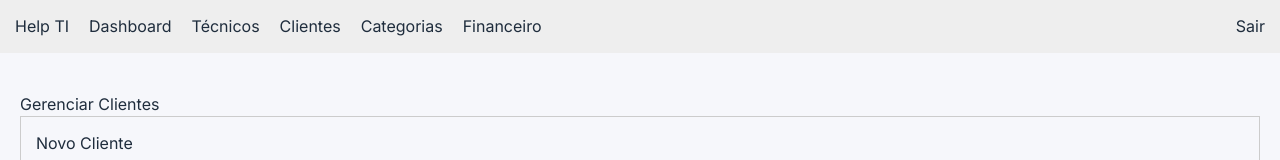
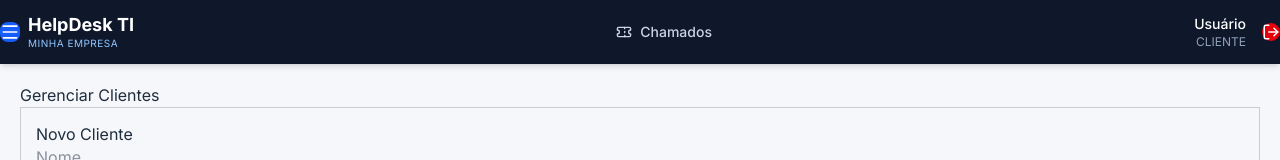
Before and after one commit to ykar0silva/helpdesk-api-frontend, a React (Vite) app: page /admin/clientes in a window 1280 px wide. Shown: the top 160 px of the page. Built offline with nearby package versions, Linux system fonts and the light colour scheme; no server answers; sample sign-in values are in the browser's storage.

Commit message:
Fix: Alteração no metodo HandleSubmit para correção de erro de requisição prematura e erro de identificação do tipo de usuário.

```diff
--- a/src/App.tsx
+++ b/src/App.tsx
@@ -11,7 +11,6 @@ import { DetalhesChamado } from "./pages/DetalhesChamado";
 import { AdminCategorias } from "./pages/AdminCategorias";
 import { AdminChamados } from "./pages/AdminChamados";
 import { AdminTecnicoDetalhes } from "./pages/AdminTecnicoDetalhes";
-import { AdminFinanceiroGeral } from "./pages/AdminFinanceiroGeral";
 import { RecuperarSenha } from "./pages/RecuperarSenha";
 import { RedefinirSenha } from "./pages/RedefinirSenha";
 import { Cadastro } from "./pages/Cadastro";
@@ -39,7 +38,6 @@ function App() {
         <Route path="/tecnico/dashboard" element={<TecnicoDashboard />} />
         <Route path="/chamados/:id" element={<DetalhesChamado />} />
         <Route path="/admin/categorias" element={<AdminCategorias />} />
-        <Route path="/admin/pagamentos" element={<AdminFinanceiroGeral />} />
         <Route path="/admin/tecnicos/:tecnicoId" element={<AdminTecnicoDetalhes />} />
         <Route path="/cadastro" element={<Cadastro />} />
       </Route>
--- a/src/components/Navbar/index.tsx
+++ b/src/components/Navbar/index.tsx
@@ -1,36 +1,136 @@
-// src/components/Navbar/index.tsx
-import { Link, useNavigate } from 'react-router-dom';
+import { Link, useNavigate } from "react-router-dom";
+import {
+  LogOut,
+  Menu,
+  LayoutDashboard,
+  Users,
+  Building2,
+  Ticket,
+  UserCog
+} from "lucide-react";
 
 export function Navbar() {
-    const navigate = useNavigate();
+  const navigate = useNavigate();
 
-    const handleLogout = () => {
-        // Limpa o token e volta para o login
-        localStorage.removeItem('helpti_token');
-        navigate('/');
-    };
+  // 1. FUNÇÃO PARA LER OS DADOS DO USUÁRIO (Direto do LocalStorage)
+  const getUserData = () => {
+    const userStr = localStorage.getItem("user"); // Ou "usuario", verifique como você salvou no Login
+    if (!userStr) return null;
+    try {
+      return JSON.parse(userStr);
+    } catch (error) {
+      return null;
+    }
+  };
 
-    return (
-        <nav style={{
-            display: 'flex',
-            gap: '20px',
-            padding: '15px',
-            background: '#eee',
-            marginBottom: '20px',
-            alignItems: 'center'
-        }}>
-            <h3 style={{ margin: 0 }}>Help TI</h3>
+  const user = getUserData();
 
-            {/* Links de Navegação */}
-            <Link to="/admin/dashboard">Dashboard</Link>
-            <Link to="/admin/tecnicos">Técnicos</Link>
-            <Link to="/admin/clientes">Clientes</Link>
-            <Link to="/admin/categorias">Categorias</Link>
-            <Link to="/admin/pagamentos">Financeiro</Link>
-            {/* Botão de Sair (jogado para a direita) */}
-            <button onClick={handleLogout} style={{ marginLeft: 'auto' }}>
-                Sair
+  // 2. FUNÇÃO DE LOGOUT MANUAL
+  const handleSignOut = () => {
+    localStorage.removeItem("user");  // Remove dados do usuário
+    localStorage.removeItem("token"); // Remove o token
+    navigate("/"); // Redireciona para o login
+  };
+
+  // 3. DEFINIÇÃO DO PERFIL E NOME DA EMPRESA
+  const perfil = user?.perfil || "CLIENTE";
+
+  // Lógica de exibição do nome da empresa
+  const nomeEmpresaDisplay = user?.empresaNome || (perfil === "ADMIN" ? "HelpTI Matriz" : "Minha Empresa");
+
+  // 4. CONFIGURAÇÃO DOS MENUS
+  const navItems = [
+    {
+      label: "Dashboard",
+      path: "/dashboard",
+      icon: LayoutDashboard,
+      roles: ["ADMIN", "GESTOR", "TECNICO"]
+    },
+    {
+      label: "Chamados",
+      path: "/chamados",
+      icon: Ticket,
+      roles: ["ADMIN", "GESTOR", "TECNICO", "CLIENTE"]
+    },
+    {
+      label: "Técnicos",
+      path: "/tecnicos",
+      icon: UserCog,
+      roles: ["ADMIN", "GESTOR"]
+    },
+    {
+      label: "Clientes",
+      path: "/clientes",
+      icon: Users,
+      roles: ["ADMIN", "GESTOR"]
+    },
+    {
+      label: "Empresas",
+      path: "/empresas",
+      icon: Building2,
+      roles: ["ADMIN"]
+    }
+  ];
+
+  return (
+    <nav className="bg-slate-900 text-white shadow-md">
+      <div className="max-w-7xl mx-auto px-4 sm:px-6 lg:px-8">
+        <div className="flex items-center justify-between h-16">
+
+          {/* LADO ESQUERDO: Logo e Nome da Empresa */}
+          <div className="flex items-center gap-4">
+            <Link to="/home" className="flex items-center gap-2">
+              <div className="bg-blue-600 p-2 rounded-lg">
+                <Menu size={20} className="text-white" />
+              </div>
+              <div className="flex flex-col">
+                <span className="font-bold text-lg leading-tight">HelpDesk TI</span>
+                <span className="text-[10px] text-blue-300 uppercase tracking-wider">
+                  {nomeEmpresaDisplay}
+                </span>
+              </div>
+            </Link>
+          </div>
+
+          {/* CENTRO: Links de Navegação */}
+          <div className="hidden md:block">
+            <div className="ml-10 flex items-baseline space-x-4">
+              {navItems.map((item) => {
+                // Filtra o menu baseado no perfil salvo no localStorage
+                if (item.roles.includes(perfil)) {
+                  return (
+                    <Link
+                      key={item.path}
+                      to={item.path}
+                      className="text-slate-300 hover:bg-slate-800 hover:text-white px-3 py-2 rounded-md text-sm font-medium flex items-center gap-2 transition-colors"
+                    >
+                      <item.icon size={16} />
+                      {item.label}
+                    </Link>
+                  );
+                }
+                return null;
+              })}
+            </div>
+          </div>
+
+          {/* LADO DIREITO: Perfil e Logout */}
+          <div className="flex items-center gap-4">
+            <div className="hidden md:flex flex-col items-end mr-2">
+              <span className="text-sm font-medium">{user?.nome || "Usuário"}</span>
+              <span className="text-xs text-slate-400">{perfil}</span>
+            </div>
+
+            <button
+              onClick={handleSignOut}
+              className="bg-red-600 hover:bg-red-700 text-white p-2 rounded-full transition-colors"
+              title="Sair do sistema"
+            >
+              <LogOut size={18} />
             </button>
-        </nav>
-    );
+          </div>
+        </div>
+      </div>
+    </nav>
+  );
 }
--- a/src/pages/Login/Login.tsx
+++ b/src/pages/Login/Login.tsx
@@ -34,20 +34,35 @@ const Login = () => {
         senha: password
       });
 
-      const token = response.data.token;
+      console.log("🔍 Resposta do Login:", response.data); // Debug para ver o que chegou
+
+      const { token, nome, perfil, empresaNome, id } = response.data;
+
       localStorage.setItem('helpti_token', token);
       api.defaults.headers.common['Authorization'] = `Bearer ${token}`;
 
+      const userData = {
+        token,
+        nome,
+        email,
+        perfil,
+        empresaNome,
+        id
+      };
+
+      localStorage.setItem('user', JSON.stringify(userData));
+
       const decoded = jwtDecode<JwtPayload>(token);
-      const roles = decoded.roles;
+      const roles = decoded.roles || [];
 
-      if (roles.includes("ROLE_ADMIN")) {
+      if (roles.includes("ROLE_ADMIN") || perfil === "ADMIN") {
         navigate('/admin/dashboard');
-      } else if (roles.includes("ROLE_TECNICO")) {
+      } else if (roles.includes("ROLE_TECNICO") || perfil === "TECNICO") {
         navigate('/tecnico/dashboard');
       } else {
         navigate('/cliente/dashboard');
       }
+
     } catch (error) {
       console.error("Erro no login:", error);
       setErroLogin(true);
@@ -57,7 +72,7 @@ const Login = () => {
     }
   };
 
-  // Componente auxiliar para Espaçamento (substitui a div com caractere invisível)
+  // Componente auxiliar para Espaçamento
   const Spacer = () => <div className="h-6" />;
 
   return (
@@ -86,7 +101,7 @@ const Login = () => {
               />
             </div>
 
-            <Spacer /> {/* Espaço extra igual ao original */}
+            <Spacer />
 
             <h1 className="font-display text-3xl font-bold text-foreground mb-2">
               Bem-vindo de volta
@@ -96,7 +111,7 @@ const Login = () => {
             </p>
           </div>
 
-          <Spacer /> {/* Espaço extra antes do formulário */}
+          <Spacer />
 
           {/* Formulário */}
           <form onSubmit={handleSubmit} className="mb-8">
@@ -122,7 +137,7 @@ const Login = () => {
               </div>
             </div>
 
-            <Spacer /> {/* Espaço extra entre os campos */}
+            <Spacer />
 
             {/* Campo Senha */}
             <div className="space-y-2">
@@ -170,7 +185,7 @@ const Login = () => {
               </div>
             </div>
 
-            <Spacer /> {/* Espaço extra antes do botão */}
+            <Spacer />
 
             {/* Botão de Login */}
             <div>
@@ -186,7 +201,7 @@ const Login = () => {
             </div>
           </form>
 
-          <Spacer /> {/* Espaço extra antes do footer */}
+          <Spacer />
 
           {/* Footer / Links Extras */}
           <div className="text-center">
```
Also changed, not shown: src/pages/AdminFinanceiroGeral/index.tsx (deleted, +0 -81 lines).
